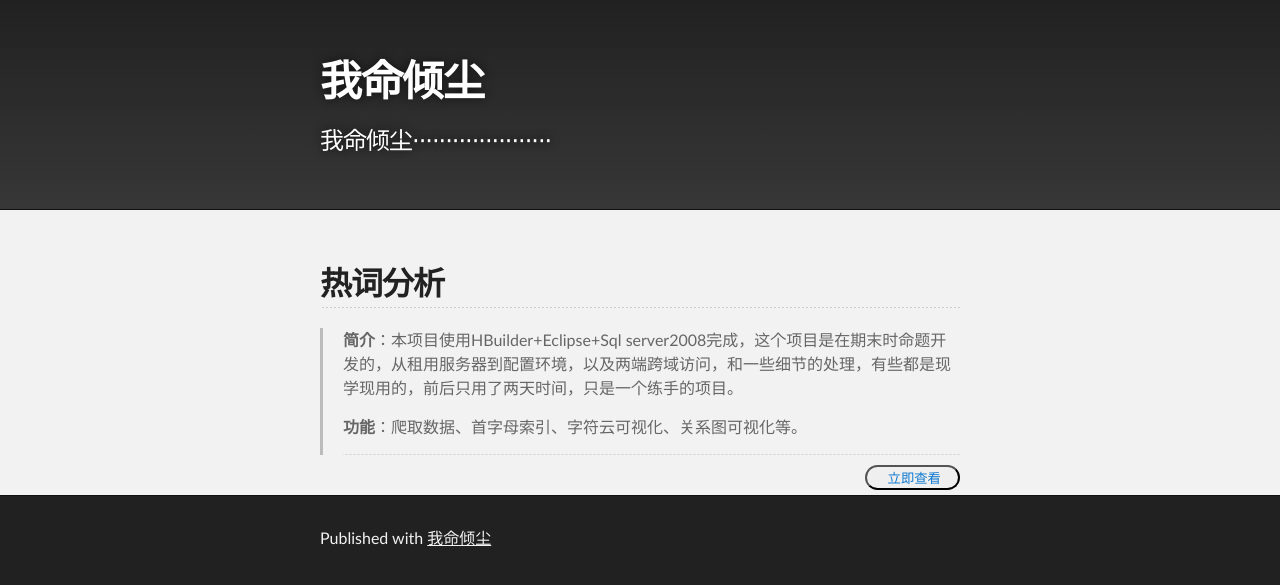
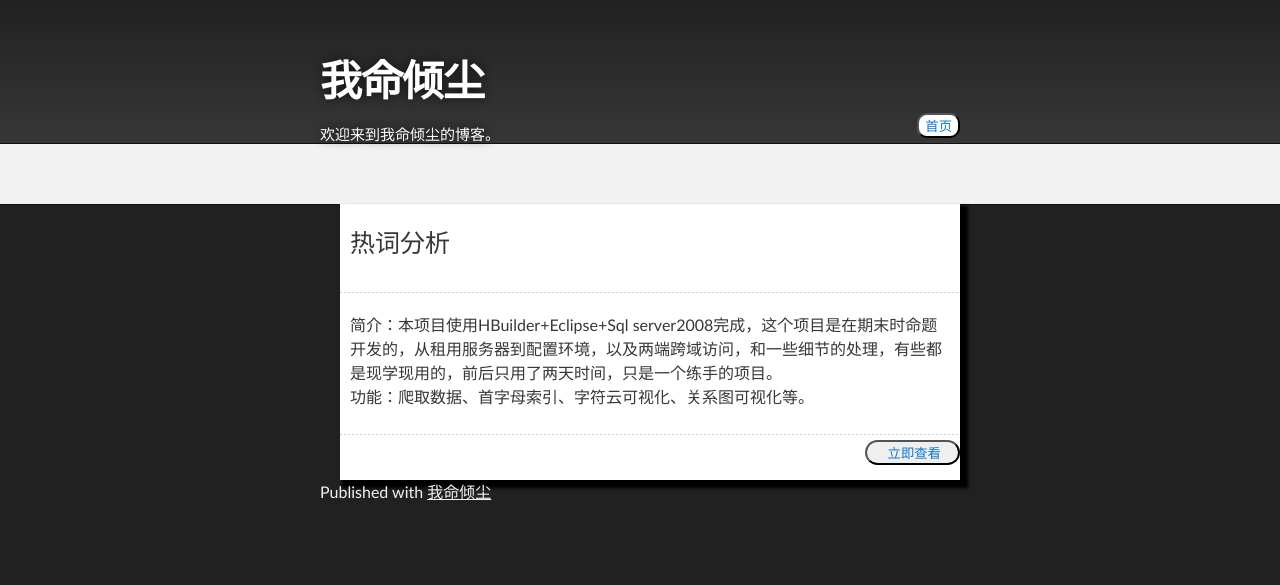
Before and after one commit to 584224779/584224779.github.io, a Jekyll site: the page built from index.md, in a window 1280 px wide. Shown: the top 585 px of the page. Built offline with Jekyll 4.4.1, drawn with Linux system fonts in a browser that asks for light colours; our own code applies the rules of GitHub Pages for plain Markdown files.

Commit message:
change3
change3

```diff
--- a/_layouts/default.html
+++ b/_layouts/default.html
@@ -13,10 +13,13 @@
   <body>
 
     <!-- HEADER -->
-    <div id="header_wrap" class="outer">
+    <div id="header_wrap" class="outer" style="height:15%;">
         <header class="inner">
-          <h1 id="project_title">我命倾尘</h1>
-          <h2 id="project_tagline">我命倾尘·····················</h2>
+          <h1 id="project_title" align="left">我命倾尘</h1>
+	<div>
+          		<p id="project_tagline" style="float:left;font-size:15px;color:white;">欢迎来到我命倾尘的博客。</p>
+		<button style="border-radius: 10px;background:white;color:blue;float:right;"><a href="https://584224779.github.io/">首页</a></button>
+	</div>
         </header>
     </div>
 
@@ -28,7 +31,7 @@
     </div>
 
     <!-- FOOTER  -->
-    <div id="footer_wrap" class="outer">
+    <div id="footer_wrap" class="outer" style="height:10%;">
       <footer class="inner">
         {% if site.github.is_project_page %}
         <p class="copyright">{{ site.title | default: site.github.repository_name }} maintained by <a href="{{ site.github.owner_url }}">{{ site.github.owner_name }}</a></p>
--- a/index.md
+++ b/index.md
@@ -1,9 +1,12 @@
-## 热词分析
-
-> **简介**：本项目使用HBuilder+Eclipse+Sql server2008完成，这个项目是在期末时命题开发的，从租用服务器到配置环境，以及两端跨域访问，和一些细节的处理，有些都是现学现用的，前后只用了两天时间，只是一个练手的项目。
->
->**功能**：爬取数据、首字母索引、字符云可视化、关系图可视化等。
->* * *
-><button align="right" style="float:right;color:blue;border-radius: 15px;background:"><b><a href="https://584224779.github.io/boke/HotWord.html">&nbsp;&nbsp;&nbsp;&nbsp;立即查看&nbsp;&nbsp;&nbsp;</a></b></button>
->
->
+<div style="float:left;margin-top:20px;margin-left:20px;background:white;box-shadow:5px 5px 3px 3px #000000">
+<p style="font-size:25px;padding:10px;margin-bottom:20px;">热词分析</p>
+<hr />
+<p style="padding:10px;">
+<b>简介：</b>本项目使用HBuilder+Eclipse+Sql server2008完成，这个项目是在期末时命题开发的，从租用服务器到配置环境，以及两端跨域访问，和一些细节的处理，有些都是现学现用的，前后只用了两天时间，只是一个练手的项目。
+<br />
+<b>功能：</b>爬取数据、首字母索引、字符云可视化、关系图可视化等。
+</p>
+<hr />
+<button align="right" style="float:right;margin-bottom:15px;color:blue;border-radius: 15px;background:"><b><a href="https://584224779.github.io/boke/HotWord.html">&nbsp;&nbsp;&nbsp;&nbsp;立即查看&nbsp;&nbsp;&nbsp;</a></b></button>
+</div>
+<div style="both:clear;"></div>
```
Also changed, not shown: boke/HotWord.html (+10 -0 lines).
